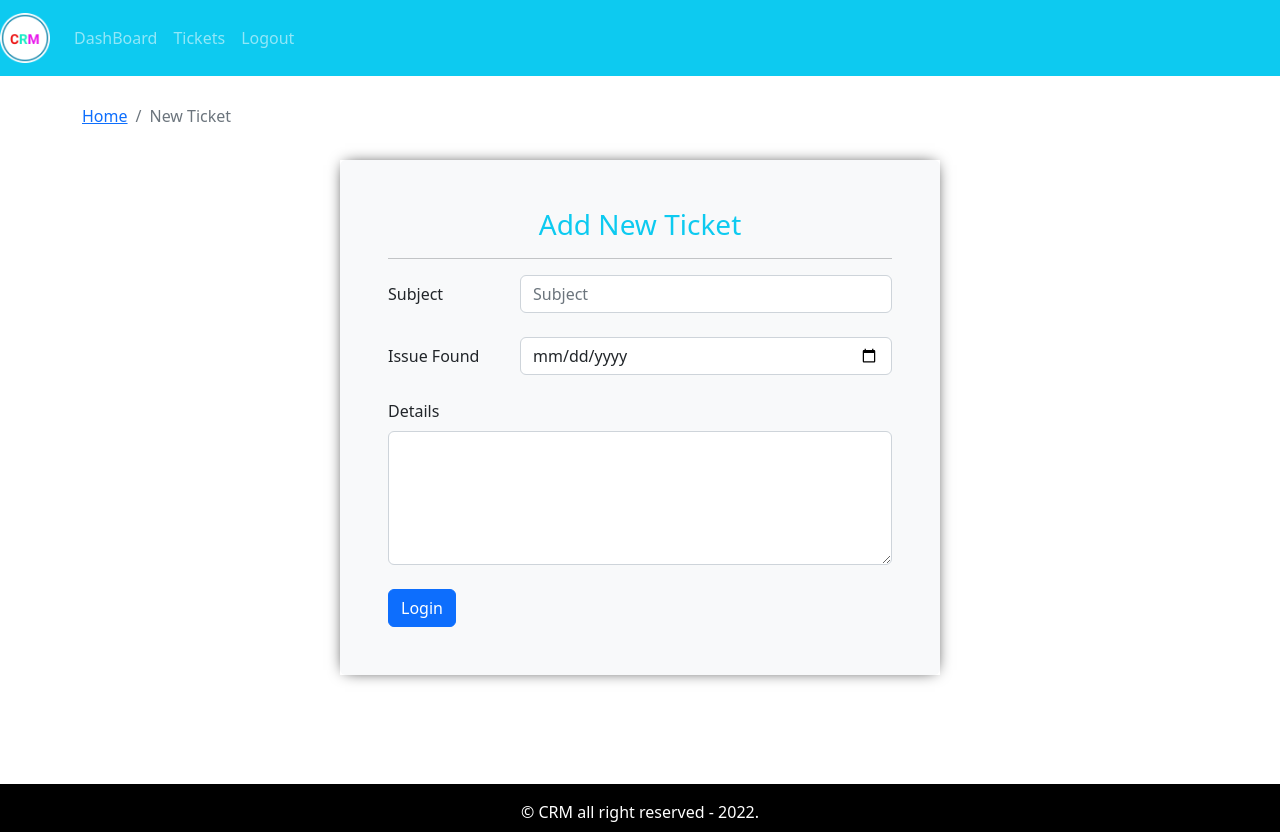
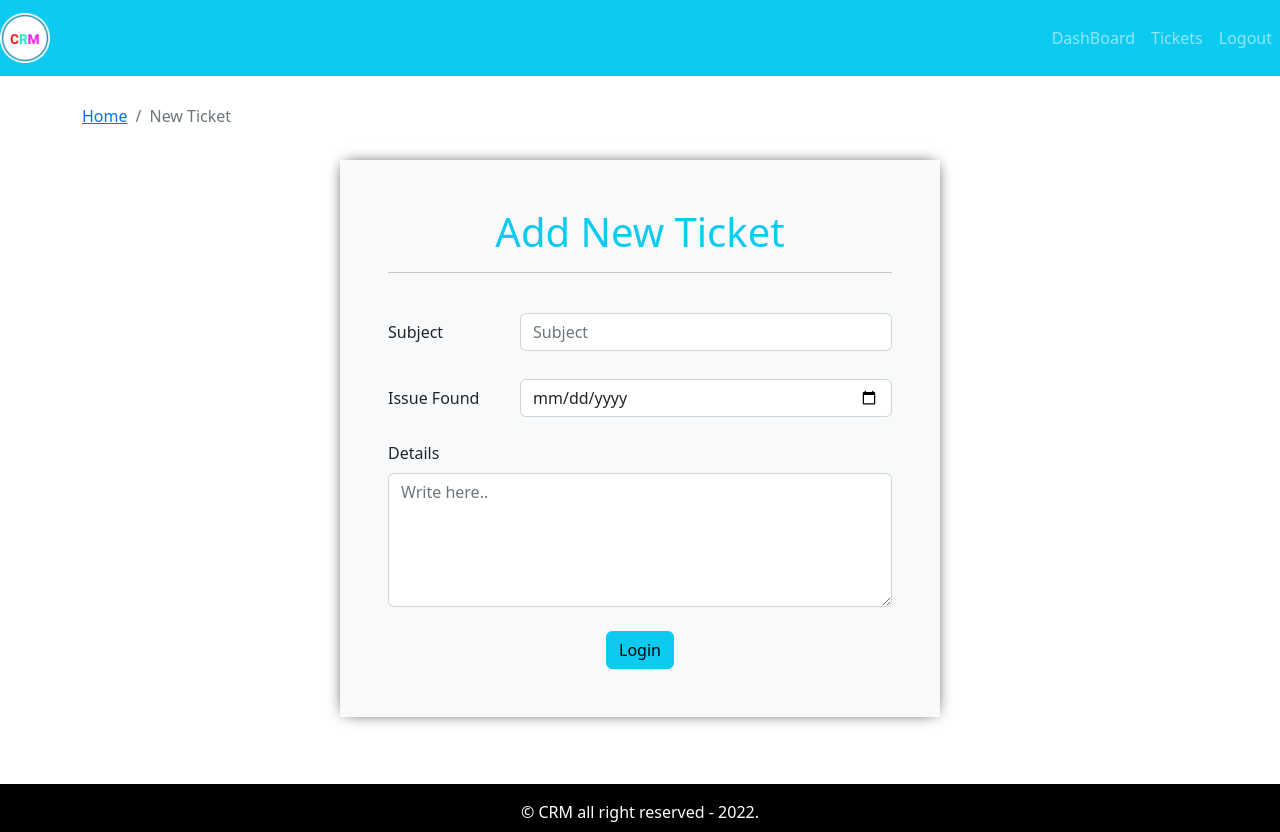
Before and after one commit to yash3886/CRM-frontend, a React (Create React App) app: page / in a window 1280 px wide. Built offline with nearby package versions, Linux system fonts and the light colour scheme.

Commit message:
add new ticket page added

```diff
--- a/src/Components/Login/Login.comp.js
+++ b/src/Components/Login/Login.comp.js
@@ -36,7 +36,7 @@ export const LoginForm = ({handleOnChange, handleOnSubmit, Formswitcher,  email,
                     <br />
                     <Button type="submit">Login</Button>
                 </Form>
-                <hr></hr>
+                <hr />
                 </Col>
             </Row>
 
--- a/src/Components/add-ticket-form/AddTicketForm.comp.js
+++ b/src/Components/add-ticket-form/AddTicketForm.comp.js
@@ -3,13 +3,15 @@ import { Form, Button, Row, Col } from "react-bootstrap";
 import PropTypes from 'prop-types';
 import "./add-ticket-form.style.css";
 
-export const AddTicketForm = ({handleOnChange, handleOnSubmit, frmDt}) => {
-    console.log(frmDt);
-    return (
+
+export const AddTicketForm = ({handleOnChange, handleOnSubmit, frmDt, frmDataError}) => {
+  console.log(frmDt);
+  return (
         <div className="mt-3 add-new-ticket">
         <div className="p-5 mb-5 bg-light rounded-2">
-            <h3 className="text-center text-info">Add New Ticket</h3>
+            <h1 className="text-center text-info">Add New Ticket</h1>
             <hr />
+            <br />
             <Form autoComplete="off" onSubmit={handleOnSubmit}>
                     <Form.Group as={Row}>
                         <Form.Label column sm={3}>Subject</Form.Label>
@@ -18,10 +20,15 @@ export const AddTicketForm = ({handleOnChange, handleOnSubmit, frmDt}) => {
                             type="text"
                             name="subject"
                             value={frmDt.subject}
+                            // minLength="3"
+                            maxLength={100}
                             onChange={handleOnChange}
                             placeholder="Subject"
                             required
                         /></Col>
+                        <Form.Text className="text-danger">
+                            {frmDataError.subject && "Subject is required!"}
+                        </Form.Text>
                     </Form.Group>
                     <br></br>
                     <Form.Group as={Row}>
@@ -33,7 +40,8 @@ export const AddTicketForm = ({handleOnChange, handleOnSubmit, frmDt}) => {
                             value={frmDt.issuedate}
                             onChange={handleOnChange}
                             required
-                        /></Col>
+                        />
+                        </Col>
                     </Form.Group>
                     <br></br>
                     <Form.Group>
@@ -44,11 +52,14 @@ export const AddTicketForm = ({handleOnChange, handleOnSubmit, frmDt}) => {
                             name="detail"
                             value={frmDt.detail}
                             onChange={handleOnChange}
+                            placeholder="Write here.."
                             required
                         />
                     </Form.Group>
                     <br />
-                    <Button type="submit">Login</Button>
+                    <div className="col-md-12 text-center">
+                        <Button type="submit" variant="info">Login</Button>
+                    </div>
                 </Form>
                 </div>
         </div>
@@ -58,5 +69,6 @@ export const AddTicketForm = ({handleOnChange, handleOnSubmit, frmDt}) => {
 AddTicketForm.propTypes = {
     handleOnSubmit: PropTypes.func.isRequired,
     handleOnChange: PropTypes.func.isRequired,
+    frmDataError: PropTypes.object.isRequired,
     frmDt: PropTypes.object.isRequired,
 }
--- a/src/layout/partials/Header.comp.js
+++ b/src/layout/partials/Header.comp.js
@@ -1,6 +1,8 @@
 import React from 'react';
 import { Navbar, Nav } from 'react-bootstrap';
 import logo from '../../assets/img/logo.png';
+
+
 export const Header = () => {
     return (
         <Navbar collapseOnSelect bg='info' variant='dark' expand="md">
@@ -9,10 +11,10 @@ export const Header = () => {
             </Navbar.Brand>
             <Navbar.Toggle aria-controls='basic-navbar-nav' />
             <Navbar.Collapse id='basic-navbar-nav'>
-                <Nav className='ml-auto'>
-                    <Nav.Link href='dashboard'>DashBoard</Nav.Link>
-                    <Nav.Link href='dashboard'>Tickets</Nav.Link>
-                    <Nav.Link href='dashboard'>Logout</Nav.Link>
+                <Nav className="ms-auto">
+                    <Nav.Link href='/dashboard'>DashBoard</Nav.Link>
+                    <Nav.Link href='/tickets'>Tickets</Nav.Link>
+                    <Nav.Link href='/logout'>Logout</Nav.Link>
                 </Nav>
             </Navbar.Collapse>
         </Navbar>
--- a/src/page/Dashboard/Dashboard.page.js
+++ b/src/pages/dashboard/dashboard.page.js
@@ -1,8 +1,8 @@
 import React from "react";
 import { Container, Row, Col, Button } from "react-bootstrap";
-import { TicketTable } from "../../Components/ticket-table/TicketTable.comp";
+import { TicketTable } from "../../Components/ticket-table/ticketTable.comp";
 import tickets from '../../assets/data/dummy-tickets.json';
-import { PageBreadcrumb } from "../../Components/Breadcrumb/breadcrumb.comp";
+import { PageBreadcrumb } from "../../Components/breadcrumb/breadcrumb.comp";
 
 export const Dashboard = () => {
     return (
@@ -14,7 +14,7 @@ export const Dashboard = () => {
                 </Col>
             </Row>
             <Row>
-                <Col className="text-center mt-5 mb-2">
+                <Col className="text-center mt-5 mb-3">
                     <Button variant="info"
                     style={{'fontSize':'2rem', padding:"10px 30px"}}>
                         Add New Ticket
--- a/src/page/entry/Entry.style.css
+++ b/src/pages/entry/entry.style.css
@@ -8,5 +8,5 @@
 
 .form-box{
     padding: 30px;
-    box-shadow: 15px 15px 15px 15px black;
+    box-shadow: 0px 0px 15px -5px black;
 }
--- a/src/page/new-ticket/AddTicket.page.js
+++ b/src/pages/new-ticket/addTicket.page.js
@@ -1,17 +1,26 @@
 import React, { useEffect, useState } from "react";
 import { Container, Row, Col } from "react-bootstrap";
-import { PageBreadcrumb } from "../../Components/Breadcrumb/breadcrumb.comp";
-import { AddTicketForm } from "../../Components/add-ticket-form/AddTicketForm.comp";
+import { PageBreadcrumb } from "../../Components/breadcrumb/breadcrumb.comp";
+import { AddTicketForm } from "../../Components/add-ticket-form/addTicketForm.comp";
+import { shortText } from "../../utils/validation";
 
 const initialFrmDt = {
     subject: "",
-    issueDate: "",
+    issuedate: "",
     detail: "",
+};
+
+const initialFrmError = {
+    subject: false,
+    issuedate: false,
+    detail: false,
 };
 export const AddTicket = () => {
 
     const [frmData, setfrmData] = useState(initialFrmDt);
-    useEffect(() => {}, [frmData])
+    const [frmDataError, setfrmDataError] = useState(initialFrmError);
+    useEffect(() => {}, [frmData, frmDataError])
+
     const handleOnChange = (e) => {
         const {name, value} = e.target;
 
@@ -22,9 +31,17 @@ export const AddTicket = () => {
         });
     };
 
-    const handleOnSubmit = e => {
+    const handleOnSubmit = async(e) => {
         e.preventDefault();
-        console.log('Form submit request recieved');
+
+        setfrmDataError(initialFrmError);
+        const isSubjectValid = await shortText(frmData.subject);
+
+        setfrmDataError({
+            ...initialFrmError,
+            subject: !isSubjectValid,
+        })
+        console.log('Form submit request received');
     }
 
     return (
@@ -42,6 +59,7 @@ export const AddTicket = () => {
                 handleOnChange={handleOnChange}
                 handleOnSubmit={handleOnSubmit}
                 frmDt = {frmData}
+                frmDataError={frmDataError}
                 />
                 </Col>
             </Row>
--- /dev/null
+++ b/src/utils/validation.js
@@ -0,0 +1,3 @@
+export const shortText = (str) => {
+    return str.length >= 3 && str.length <= 100;
+  };
```
Also changed, not shown: src/App.js (+13 -5 lines), src/layout/DefaultLayout.js (+5 -5 lines), src/pages/entry/entry.page.js (renamed from src/page/entry/Entry.page.js, +7 -5 lines).
